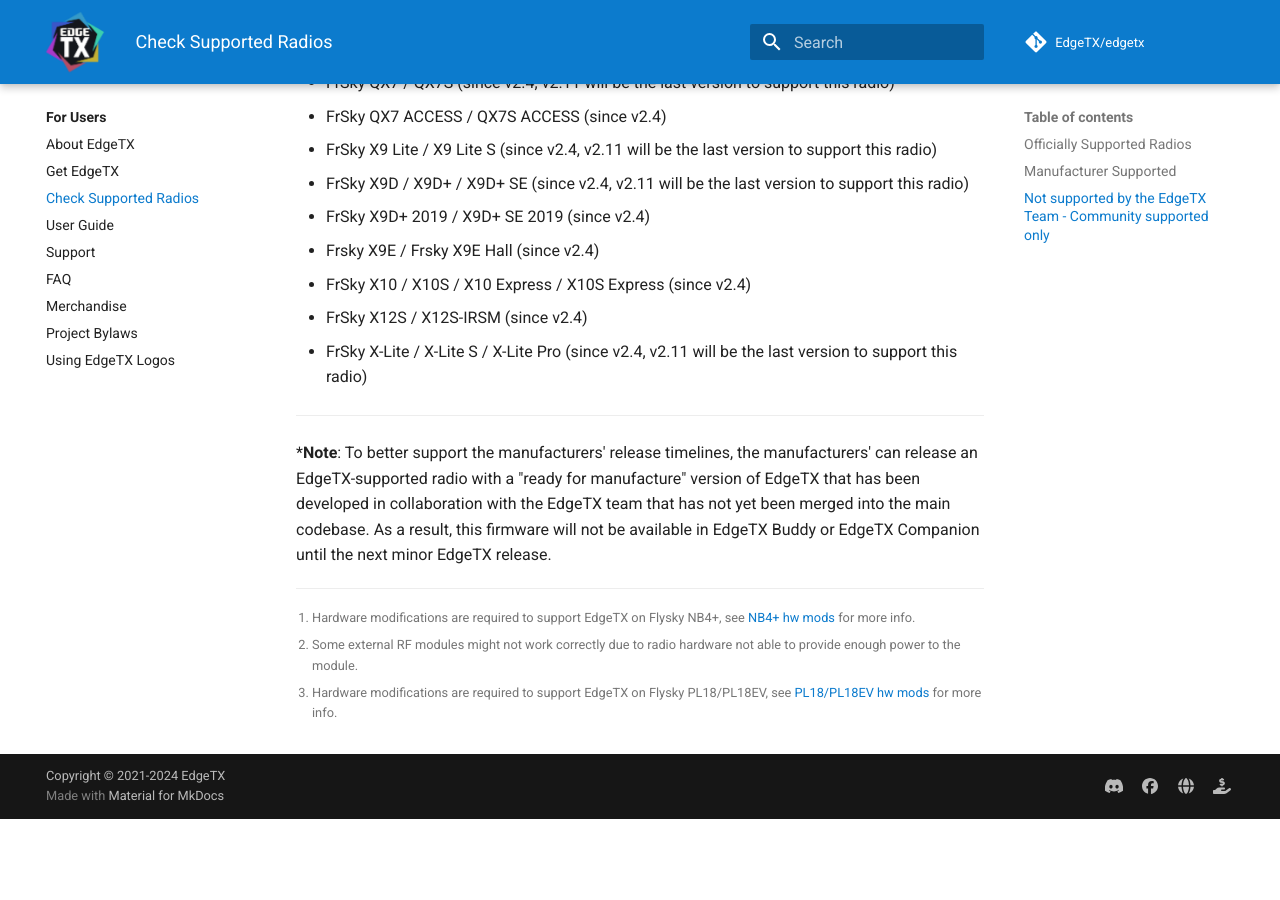
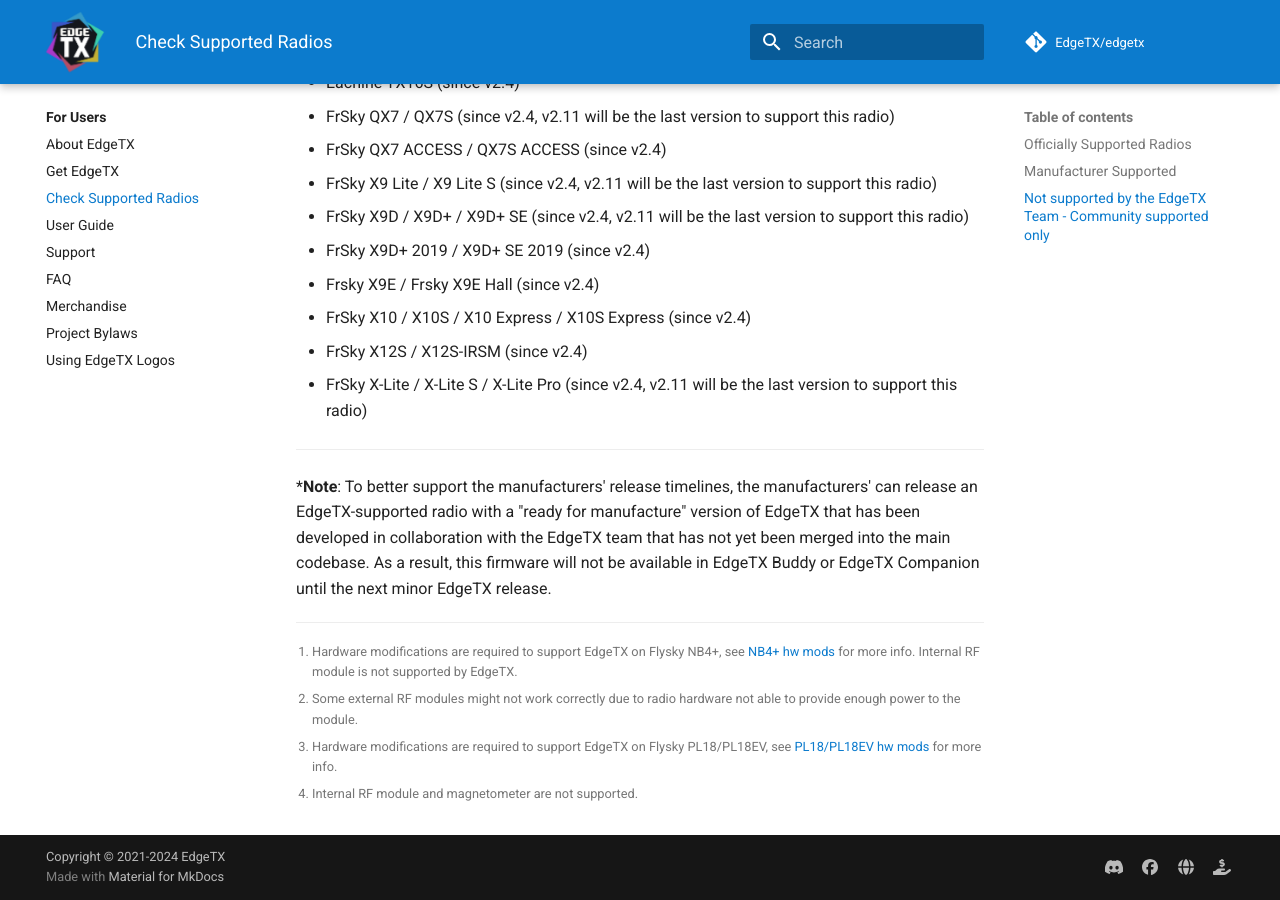
Before and after one commit to EdgeTX/edgetx.github.io, an MkDocs documentation site: the page built from docs/supportedradios.md, in a window 1280 px wide and 900 px high, scrolled down 1948 px. Built offline with MkDocs 1.6.1 and Material for MkDocs 9.7.7, drawn with Linux system fonts in a browser that asks for light colours; comment, search, counter and statistics services are not loaded; before the commit the page ends 2767 px from its top, so only the background shows below that; some of the changed text lies outside the part shown.

Commit message:
Flysky ST16 limited support

```diff
--- a/docs/supportedradios.md
+++ b/docs/supportedradios.md
@@ -32,10 +33,10 @@
 * RadioMaster TX16S / RadioMaster TX16S MAX / RadioMaster TX16S Mark II (since v2.4)
 * RadioMaster Zorro (since v2.6)
 
-[^1]: Hardware modifications are required to support EdgeTX on Flysky NB4+, see [NB4+ hw mods](https://github.com/EdgeTX/edgetx/wiki/Flysky-NB4--Hardware-Mod-for-Complete-EdgeTX-Support) for more info.
+[^1]: Hardware modifications are required to support EdgeTX on Flysky NB4+, see [NB4+ hw mods](https://github.com/EdgeTX/edgetx/wiki/Flysky-NB4--Hardware-Mod-for-Complete-EdgeTX-Support) for more info. Internal RF module is not supported by EdgeTX.
 [^2]: Some external RF modules might not work correctly due to radio hardware not able to provide enough power to the module.
 [^3]: Hardware modifications are required to support EdgeTX on Flysky PL18/PL18EV, see [PL18/PL18EV hw mods](https://github.com/EdgeTX/edgetx/wiki/Flysky-PL18-%26-PL18EV-Hardware-Mod-for-Complete-EdgeTX-Support) for more info.
-
+[^4]: Internal RF module and magnetometer are not supported.
 
 ---
 
```
Also changed, not shown: other parts of docs/supportedradios.md (+2 -1 lines).
